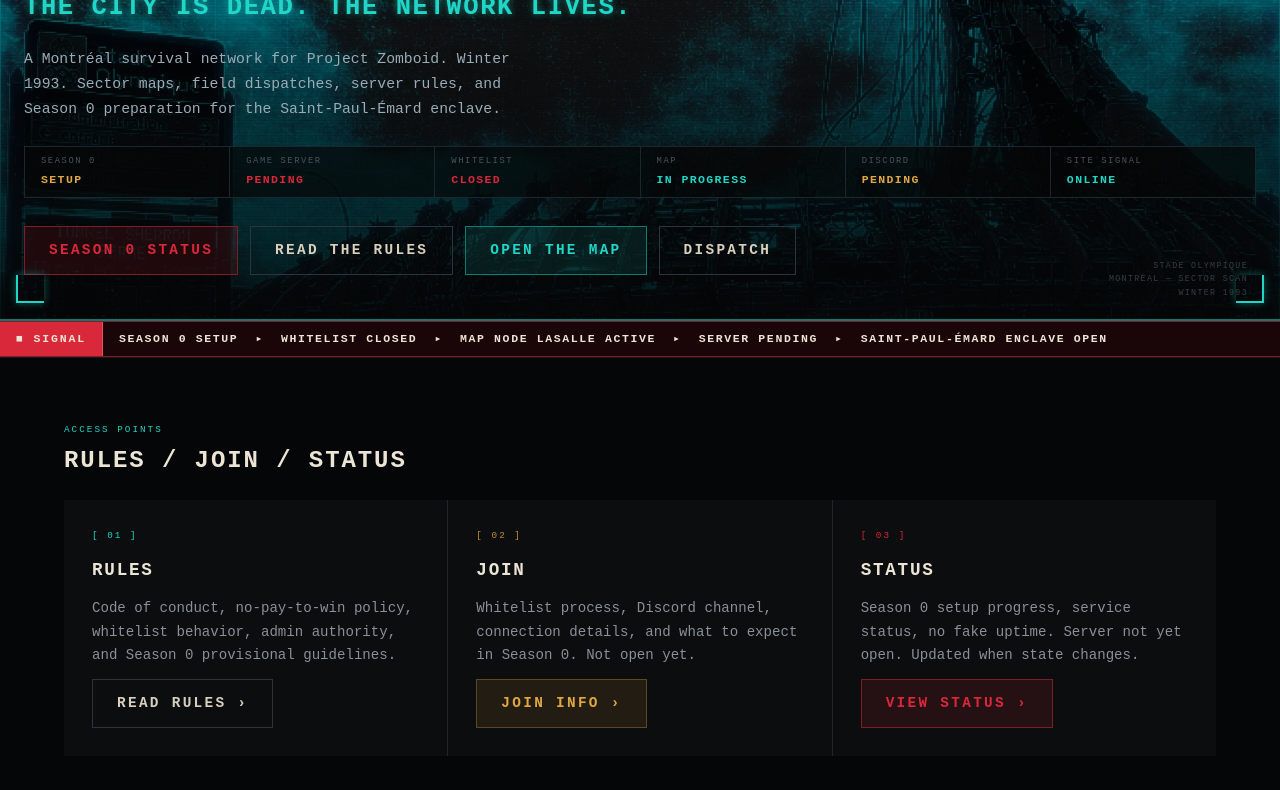
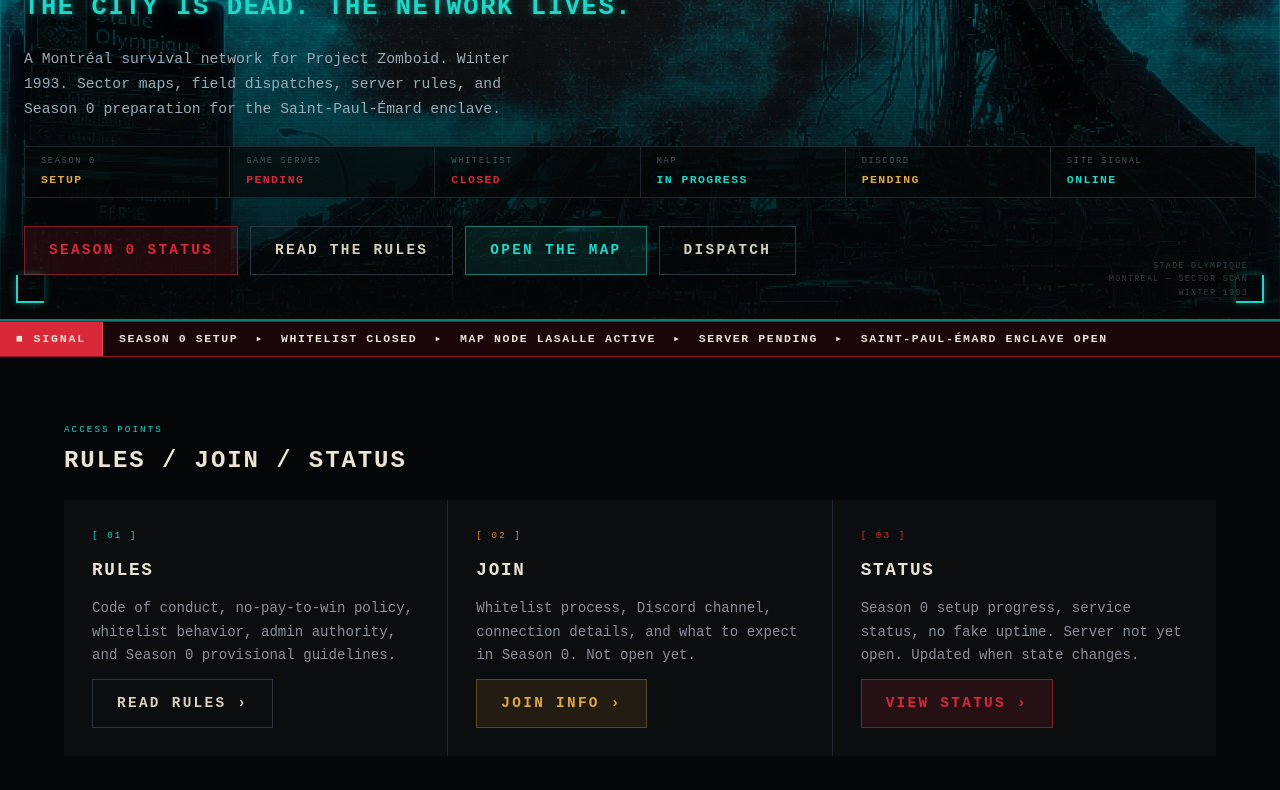
Before and after one commit to mrcheval91/deadmtl-site, an Astro site: page / in a window 1280 px wide. Shown: the part 290-1080 px from the top of the page. Built offline with nearby package versions, Linux system fonts and the light colour scheme; Astro itself is replaced by a stand-in of ours.

Commit message:
Tune DeadMTL hero crop for stadium context

```diff
--- a/src/styles/_terminal.scss
+++ b/src/styles/_terminal.scss
@@ -1649,7 +1649,9 @@
   width: 100%;
   height: clamp(400px, 65vh, 780px);
   object-fit: cover;
-  object-position: center 25%;
+  // Shifted from 25% to 42% — brings the collapsed roof-beam ruins into frame
+  // while keeping the tower silhouette visible at the top
+  object-position: center 42%;
   // Let the cyan scene breathe — reduced dimming, slight contrast lift
   filter: brightness(0.72) saturate(1.08) contrast(1.02);
   transition: filter 0.3s ease;
```
